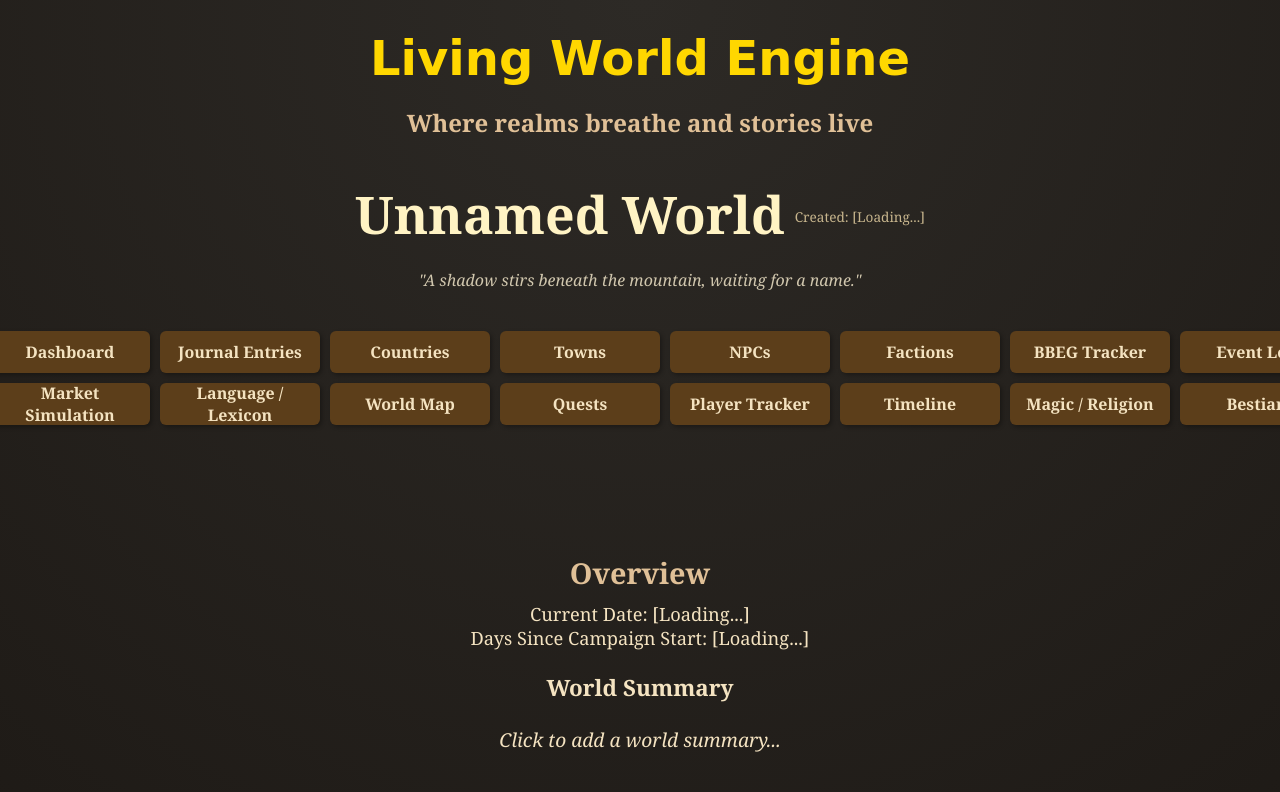
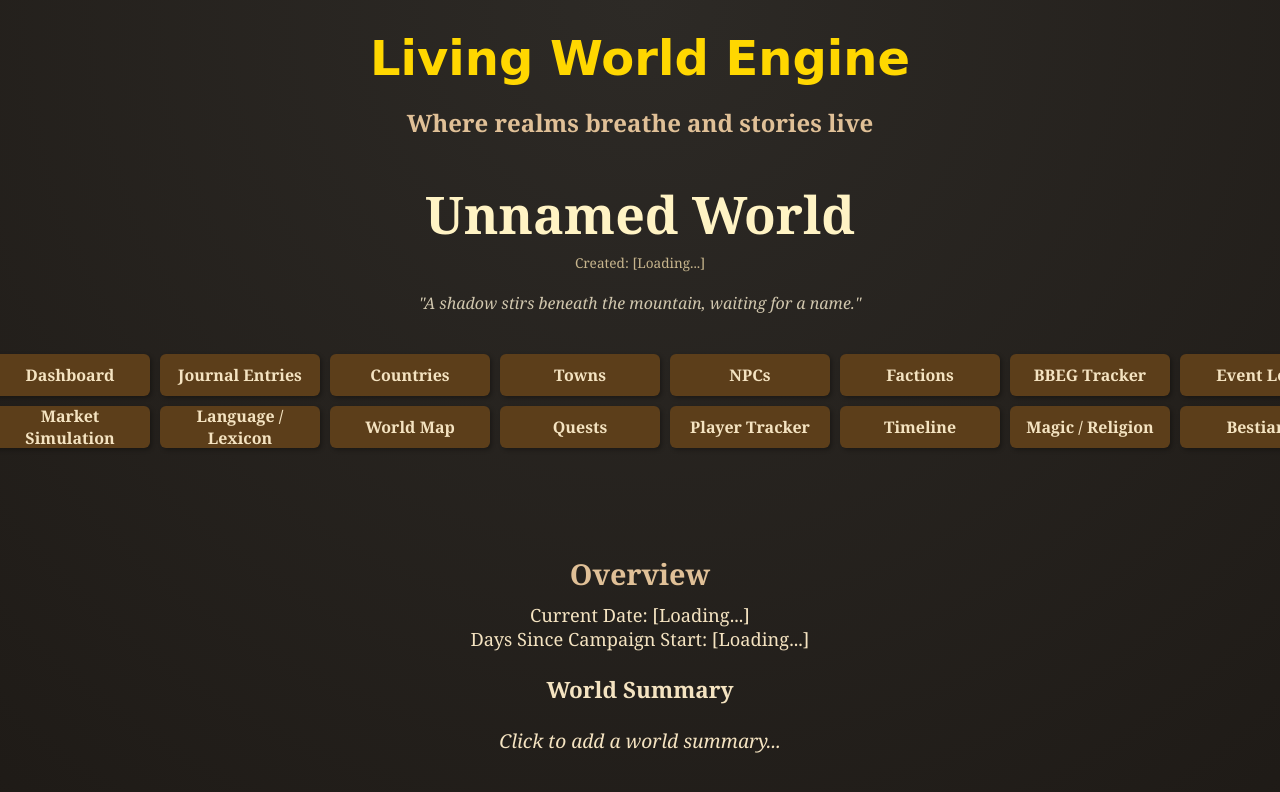
Before and after one commit to DurinTheDeathless/livingworldengine, a website: page public/play.html in a window 1280 px wide. Shown: the top 792 px of the page. Drawn offline with Linux system fonts and the light colour scheme.

Commit message:
Fix world name layout and move 'Created' underneath

```diff
--- a/public/play.html
+++ b/public/play.html
@@ -96,13 +96,24 @@
     }
   </style>
   <style>
-   #world-name-container:hover #edit-world-name {
-  display: inline;
-}
-#edit-world-name {
-  display: none;
-}
+    #edit-world-name {
+      display: none;
+      cursor: pointer;
+      margin-left: 10px;
+      font-size: 0.9em;
+      color: #ccc;
+    }
+
+    #world-name-container:hover #edit-world-name {
+      display: inline;
+    }
+
+    .tab-content {
+      margin-top: 10px; /* reduced from 20px */
+      font-size: 1.2em;
+    }
   </style>
+
  </head>
  <body>
   <h1>
@@ -112,18 +123,19 @@
    Where realms breathe and stories live
   </h2>
   <div id="world-name-container" style="text-align: center; position: relative; margin-top: 20px;">
-   <div style="font-weight: bold; font-size: 1.8em; color: #fff3c4; position: relative; display: inline-block;">
-    <div id="world-name" style="font-weight: bold;">
-     [World Name]
+    <div style="display: inline-block; text-align: center;">
+      <div style="font-weight: bold; font-size: 1.8em; color: #fff3c4; position: relative;">
+        <span id="world-name">[World Name]</span>
+        <span class="edit-btn" id="edit-world-name" onclick="enableEdit()">✏️</span>
+      </div>
+      <div id="creation-date" style="font-size: 0.85em; color: #c7b58d; margin-top: 4px;">
+        Created: <span id="created-on">[Loading...]</span>
+      </div>
     </div>
-   </div>
-   <div id="creation-date" style="font-size: 0.85em; color: #c7b58d; text-align: center; margin-top: 4px;">
-    Created:
-    <span id="created-on">
-     [Loading...]
-    </span>
-   </div>
+    <input id="world-name-input" type="text" style="display:none; margin-top: 5px;"/>
+    <button id="save-world-name" onclick="saveWorldName()" style="display:none; margin-top: 5px;">Save</button>
   </div>
+
   <div id="dm-inspiration">
    "A shadow stirs beneath the mountain, waiting for a name."
   </div>
@@ -177,8 +189,8 @@
     Bestiary
    </a>
   </div>
-  <div class="tab-content">
-   <div id="overview-section" style="margin-top: 20px; padding-top: 10px;">
+  <div class="tab-content" style="margin-top: 10px;">
+    <div id="overview-section" style="margin-top: 10px; padding-top: 10px;">
     <h2>
      Overview
     </h2>
```
